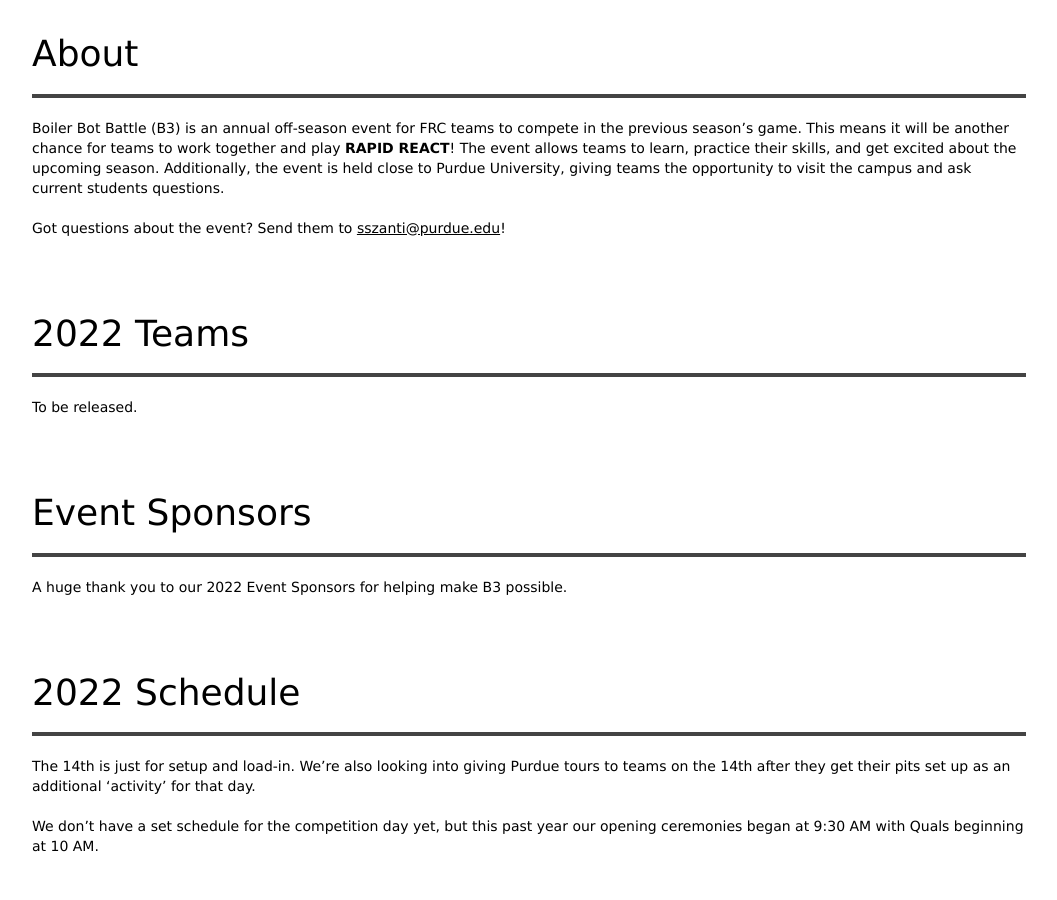
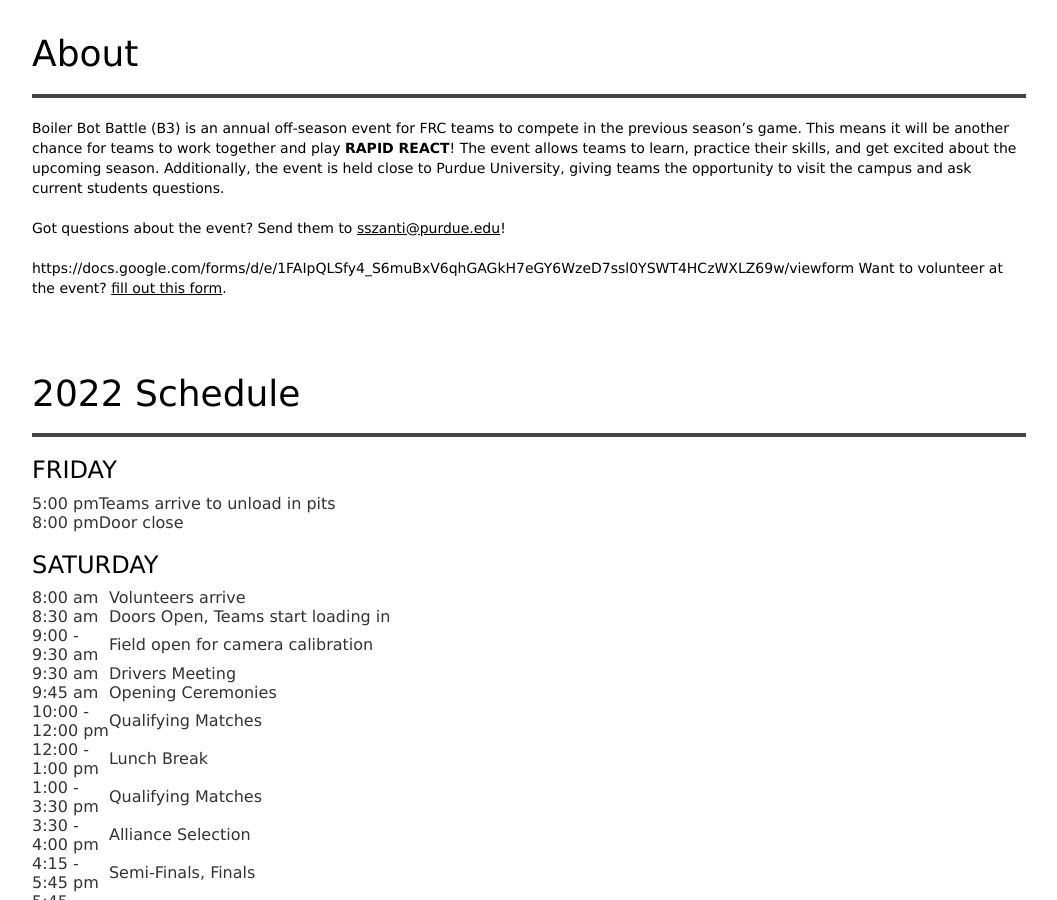
Before and after one commit to purduefirst/purduefirst.github.io, a Jekyll site: the page built from boilerbotbattle.html, in a window 1280 px wide and 900 px high, scrolled down 914 px. Shown: the whole window, without its empty margins (111-1168 px from the left). Built offline with Jekyll 4.4.1, drawn with Linux system fonts in a browser that asks for light colours; some of the changed text lies outside the part shown.

Commit message:
Added teams list and schedule to B3 page

```diff
--- a/boilerbotbattle.html
+++ b/boilerbotbattle.html
@@ -12,19 +12,82 @@
 ---
 <section id="about" class="primary-section">
     <div class="container">
-        <h1>About</h1>
-        <hr />
+        <h1>About</h1><hr />
         Boiler Bot Battle (B3) is an annual off-season event for FRC teams to compete in the previous season’s game. This means it will be another chance for teams to work together and play <b>RAPID REACT</b>! The event allows teams to learn, practice their skills, and get excited about the upcoming season. Additionally, the event is held close to Purdue University, giving teams the opportunity to visit the campus and ask current students questions.
 	<br><br>
 	Got questions about the event? Send them to <a href="mailto:sszanti@purdue.edu">sszanti@purdue.edu</a>!
+	<br><br>https://docs.google.com/forms/d/e/1FAIpQLSfy4_S6muBxV6qhGAGkH7eGY6WzeD7ssl0YSWT4HCzWXLZ69w/viewform
+	Want to volunteer at the event? <a href="https://forms.gle/F7ng5jcJgT1iZSdw5">fill out this form</a>.
+    </div>
+</section>
+
+<section id="schedule" class="primary-section">
+    <div class="container">
+        <h1>2022 Schedule</h1><hr />
+	<h3>FRIDAY</h3>
+	<table>
+	  <tr>
+	    <td>5:00 pm</td>
+	    <td>Teams arrive to unload in pits</td>
+	  </tr>
+	  <tr>
+	    <td>8:00 pm</td>
+	    <td>Door close</td>
+	  </tr>
+	</table>
+
+	<h3>SATURDAY</h3>
+	<table>
+	  <tr>
+	    <td>8:00 am</td>
+	    <td>Volunteers arrive</td>
+	  </tr>
+	  <tr>
+	    <td>8:30 am</td>
+	    <td>Doors Open, Teams start loading in</td>
+	  </tr>
+	  <tr>
+	    <td>9:00 -<br>9:30 am</td>
+	    <td>Field open for camera calibration</td>
+	  </tr>
+	  <tr>
+	    <td>9:30 am</td>
+	    <td>Drivers Meeting</td>
+	  </tr>
+	  <tr>
+	    <td>9:45 am</td>
+	    <td>Opening Ceremonies</td>
+	  </tr>
+	  <tr>
+	    <td>10:00 -<br>12:00 pm</td>
+	    <td>Qualifying Matches</td>
+	  </tr>
+	  <tr>
+	    <td>12:00 -<br>1:00 pm</td>
+	    <td>Lunch Break</td>
+	  </tr>
+	  <tr>
+	    <td>1:00 -<br>3:30 pm</td>
+	    <td>Qualifying Matches</td>
+	  </tr>
+	  <tr>
+	    <td>3:30 -<br>4:00 pm</td>
+	    <td>Alliance Selection</td>
+	  </tr>
+	    <td>4:15 -<br>5:45 pm</td>
+	    <td>Semi-Finals, Finals</td>
+	  </tr>
+	    <td>5:45 -<br>6:00 pm</td>
+	    <td>Closing Ceremonies</td>
+	  </tr>
+	</table>
     </div>
 </section>
 
 <section id="teams" class="primary-section">
 	<div class="container">
-		<h1>2022 Teams</h1>
-		<hr />
-		To be released.
+		<h1>2022 Teams</h1><hr />
+		45, 135, 234, 292, 461, 829, 868, 1646, 1720, 1741, 1747, 1781, 2867, 3176, 3940, 4096, 4272, 4485, 4926, 5010, 5402, 5484, 5822, 6721, 6956, 7198, 7457, 7617, 7657, 8742, 9039
 	</div>
 </section>
 
@@ -63,84 +126,6 @@
     </div>
 	-->
   </div>
-</section>
-
-<section id="schedule" class="primary-section">
-<div class="container">
-        <h1>2022 Schedule</h1>
-        <hr />
-	The 14th is just for setup and load-in. We’re also looking into giving Purdue tours to teams on the 14th after they get their pits set up as an additional ‘activity’ for that day.
-	<br><br>
-	We don’t have a set schedule for the competition day yet, but this past year our opening ceremonies began at 9:30 AM with Quals beginning at 10 AM.
-
-	<!--
-        <div class="center">
-        <br />
-        <b>Friday November 15th</b>
-        <br />
-        5:00pm-8:00pm Venue open for robot load in and practice rounds (field permitting)
-        <br />
-        6:00pm-10:00pm Team Social
-        <br />
-		<br />
-        <b>Saturday, November 16th</b>
-        <br />
-        7:15am Doors Open
-        <br />
-        7:45am-8:00am	Drivers' Meeting
-        <br />
-        8:00am-8:30am Opening Ceremonies
-        <br />
-        8:30am-12:00pm Qualification Matches
-        <br />
-        <br />
-        12:00pm-1:00pm Lunch
-        <br />
-        1:00pm-2:30pm Qualification Matches
-        <br />
-        2:30pm-3:00pm Alliance Selection
-        <br />
-        3:00pm-5:30pm Elimination Matches
-        <br />
-        6:00pm-6:45pm Awards and Closing Ceremonies
-            <h2>Team Social</h2>
-        <hr class="medium-hr thin" />
-        <br />
-        The team social will take place on Friday, October 26th from 6:00-10:00pm. The social will cost $10* per person attending and will include Coldstone Ice Cream and Pizza.
-        <br />
-		* $10 paid ahead or $12 at the door
-		<br />
-		<br />
-		<br />
-        6:00 Team welcome
-        <br />
-        6:15-7:15 Scavenger Hunt
-		<br />
-        6:15-6:45 The Floor Is Lava
-        <br />
-        6:50-7:30 Ninja Tournament
-        <br />
-        7:30-8:30: Dinner/Free Roam Activities
-        <br />
-        8:30-9:15: Kahoot Quizzes
-		<br />
-		9:15-10:00: Free Roam Activities
-		<br />
-		<br />
-		<br />
-		Free Roam Activities:
-		<br />
-		-Board Games
-		<br />
-		-Paper Airplane Competition
-		<br />
-		-Free Write Large Paper
-		<br />
-		-Lego Free Build
-		<br />
-		-DJ
-        </div> -->
-    </div>
 </section>
 
 <!-- <section id="livestream" class="primary-section">
```
